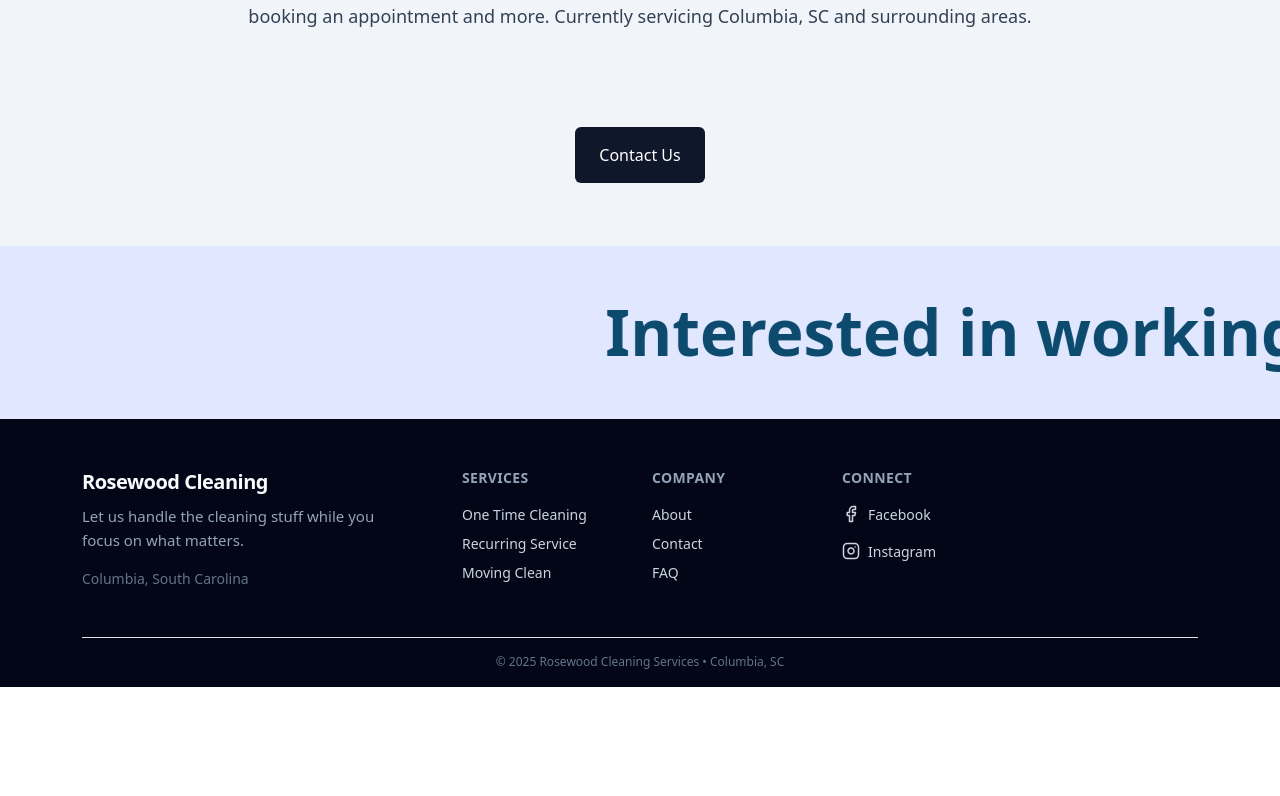
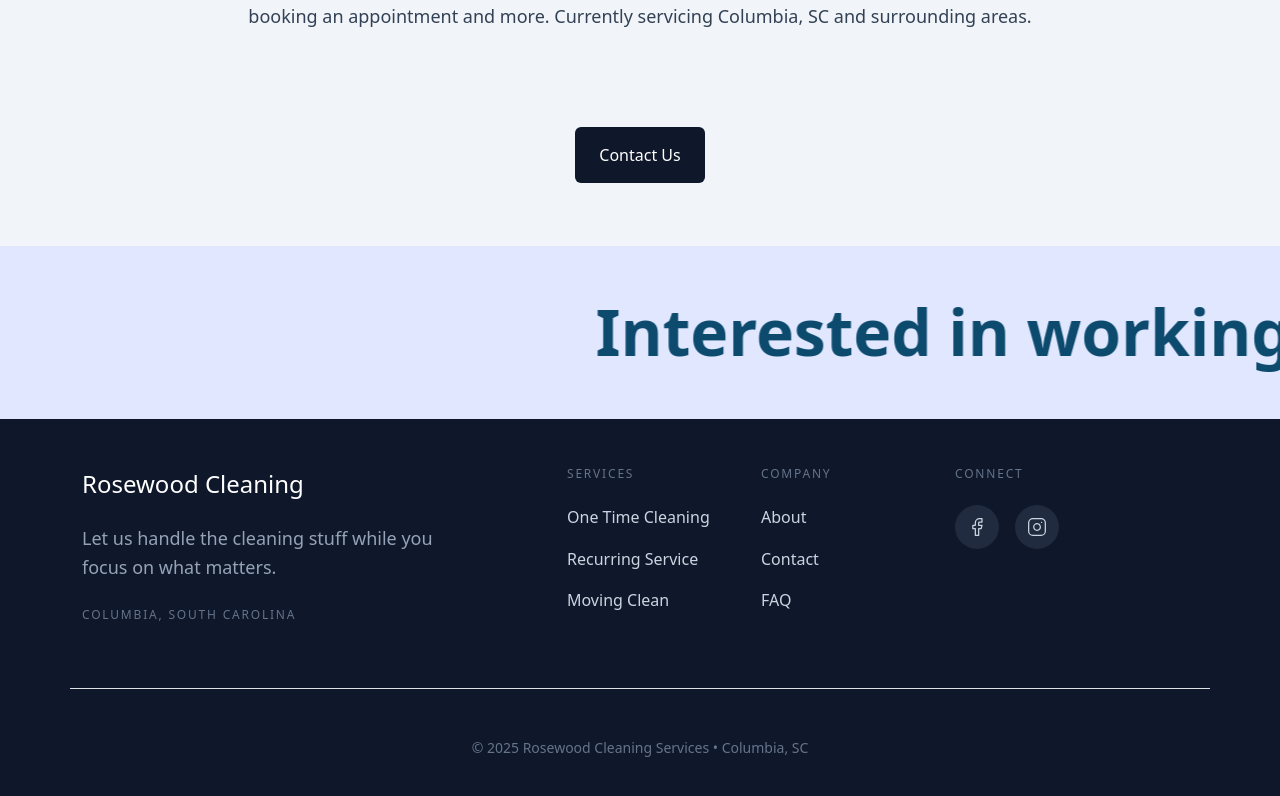
Before and after one commit to alexgoodestudio/rosewood_cleaning_service, a React (Create React App) app: page /faq in a window 1280 px wide. Shown: the part 1201-1997 px from the top of the page. Before the commit the page ends 1888 px from the top, so only its background shows below. Built offline with nearby package versions, Linux system fonts and the light colour scheme.

Commit message:
new mission and why section styling updates

```diff
--- a/src/Components/Footer.js
+++ b/src/Components/Footer.js
@@ -1,68 +1,67 @@
-import { Link } from "react-router-dom";
-import { Facebook, Instagram } from "lucide-react";
+import { useRef } from 'react';
+import { Link } from 'react-router-dom';
+import { Facebook, Instagram } from 'lucide-react';
+import { gsap } from 'gsap';
 
 function Footer() {
   const currentYear = new Date().getFullYear();
+  const socialRefs = useRef([]);
+
+  const handleSocialMove = (e, index) => {
+    const icon = socialRefs.current[index];
+    if (!icon) return;
+    const bounds = icon.getBoundingClientRect();
+    const x = e.clientX - bounds.left - bounds.width / 2;
+    const y = e.clientY - bounds.top - bounds.height / 2;
+    gsap.to(icon, { x: x * 0.3, y: y * 0.3, duration: 0.3, ease: 'power2.out' });
+  };
+
+  const handleSocialLeave = (index) => {
+    gsap.to(socialRefs.current[index], { x: 0, y: 0, duration: 0.5, ease: 'elastic.out(1, 0.5)' });
+  };
 
   return (
-    <footer className="bg-slate-950 text-slate-50">
-      <div className="container">
-        <div className=" row py-5">
-
-          <div className="footer-column col-lg-4 col-md-6 mb-4 mb-lg-0">
-            <h2 className="text-xl font-bold mb-2 text-slate-50 tracking-tight">Rosewood Cleaning</h2>
-            <p className="text-md text-slate-400 mb-3 pe-lg-4">Let us handle the cleaning stuff while you focus on what matters.</p>
-            <p className="text-sm text-slate-500 mb-0">Columbia, South Carolina</p>
+    <footer className="bg-slate-900 py-5">
+      <div className="container py-md-6">
+        <div className="row g-5 g-lg-6">
+          <div className="col-12 col-md-6 col-lg-5">
+            <Link to="/" className="d-inline-block mb-4 no-underline">
+              <h3 className="text-2xl text-white mb-0 ">Rosewood Cleaning</h3>
+            </Link>
+            <p className="text-lg text-slate-400 mb-4 pe-lg-5">Let us handle the cleaning stuff while you focus on what matters.</p>
+            <p className="text-metadata text-slate-500">Columbia, South Carolina</p>
           </div>
-
-          <div className="footer-column col-6 col-lg-2 col-md-3 mb-4 mb-lg-0">
-            <h3 className="text-sm font-semibold mb-3 text-slate-400 uppercase tracking-wide">Services</h3>
-            <nav className="d-flex flex-column gap-2">
-              <Link to="/onetime" className="text-sm text-slate-300 text-decoration-none transition-all hover:text-slate-50 hover:translate-x-1">One Time Cleaning</Link>
-              <Link to="/recurring" className="text-sm text-slate-300 text-decoration-none transition-all hover:text-slate-50 hover:translate-x-1">Recurring Service</Link>
-              <Link to="/moving" className="text-sm text-slate-300 text-decoration-none transition-all hover:text-slate-50 hover:translate-x-1">Moving Clean</Link>
+          <div className="col-6 col-md-3 col-lg-2">
+            <h4 className="text-metadata text-slate-500 mb-4">Services</h4>
+            <nav className="d-flex flex-column gap-3">
+              <Link to="/services/one-time" className="text-base text-slate-300 footer-link">One Time Cleaning</Link>
+              <Link to="/services/recurring" className="text-base text-slate-300 footer-link">Recurring Service</Link>
+              <Link to="/services/moving" className="text-base text-slate-300 footer-link">Moving Clean</Link>
             </nav>
           </div>
-
-          <div className="footer-column col-6 col-lg-2 col-md-3 mb-4 mb-lg-0">
-            <h3 className="text-sm font-semibold mb-3 text-slate-400 uppercase tracking-wide">Company</h3>
-            <nav className="d-flex flex-column gap-2">
-              <Link to="/about" className="text-sm text-slate-300 text-decoration-none transition-all hover:text-slate-50 hover:translate-x-1">About</Link>
-              <Link to="/contact" className="text-sm text-slate-300 text-decoration-none transition-all hover:text-slate-50 hover:translate-x-1">Contact</Link>
-              <Link to="/faq" className="text-sm text-slate-300 text-decoration-none transition-all hover:text-slate-50 hover:translate-x-1">FAQ</Link>
+          <div className="col-6 col-md-3 col-lg-2">
+            <h4 className="text-metadata text-slate-500 mb-4">Company</h4>
+            <nav className="d-flex flex-column gap-3">
+              <Link to="/about" className="text-base text-slate-300 footer-link">About</Link>
+              <Link to="/contact" className="text-base text-slate-300 footer-link">Contact</Link>
+              <Link to="/faq" className="text-base text-slate-300 footer-link">FAQ</Link>
             </nav>
           </div>
-
-          <div className="footer-column col-lg-4 col-md-12">
-            <h3 className="text-sm font-semibold mb-3 text-slate-400 uppercase tracking-wide">Connect</h3>
-            <div className="d-flex flex-column gap-3">
-              <a
-                href="https://maderight.studio/"
-                target="_blank"
-                rel="noopener noreferrer"
-                className="text-sm text-slate-300 text-decoration-none transition-all hover:text-slate-50 d-flex align-items-center gap-2"
-              >
-                <Facebook size={18} />
-                <span>Facebook</span>
+          <div className="col-12 col-lg-3">
+            <h4 className="text-metadata text-slate-500 mb-4">Connect</h4>
+            <div className="d-flex gap-3">
+              <a ref={(el) => (socialRefs.current[0] = el)} href="https://facebook.com/rosewoodcleaning" target="_blank" rel="noopener noreferrer" className="social-icon-dark" onMouseMove={(e) => handleSocialMove(e, 0)} onMouseLeave={() => handleSocialLeave(0)} aria-label="Visit us on Facebook">
+                <Facebook size={20} className="text-slate-300" strokeWidth={1.5} />
               </a>
-              <a
-                href="https://maderight.studio/"
-                target="_blank"
-                rel="noopener noreferrer"
-                className="text-sm text-slate-300 text-decoration-none transition-all hover:text-slate-50 d-flex align-items-center gap-2"
-              >
-                <Instagram size={18} />
-                <span>Instagram</span>
+              <a ref={(el) => (socialRefs.current[1] = el)} href="https://instagram.com/rosewoodcleaning" target="_blank" rel="noopener noreferrer" className="social-icon-dark" onMouseMove={(e) => handleSocialMove(e, 1)} onMouseLeave={() => handleSocialLeave(1)} aria-label="Visit us on Instagram">
+                <Instagram size={20} className="text-slate-300" strokeWidth={1.5} />
               </a>
             </div>
           </div>
         </div>
-
-        <div className="border-top border-slate-800 py-3">
-          <div className="row align-items-center">
-            <div className="col-md-12 text-center  mb-2 mb-md-0">
-              <p className="text-xs text-slate-500 mb-0">© {currentYear} Rosewood Cleaning Services • Columbia, SC</p>
-            </div>
+        <div className="row mt-5 mt-md-6 pt-5 pt-md-6 border-top border-slate-800">
+          <div className="col-12">
+            <p className="text-sm text-slate-500 mb-0 text-center">© {currentYear} Rosewood Cleaning Services • Columbia, SC</p>
           </div>
         </div>
       </div>
--- a/src/Components/Home.js
+++ b/src/Components/Home.js
@@ -2,9 +2,8 @@ import Opener from "./Opener";
 import ReviewMarquee from "./ReviewMarquee";
 import Why from "./Why"
 import Mission from "./Mission";
-
 import ServicesNew from "./ServicesNew";
-import WaveBorder from "./Wave";
+// import WaveBorder from "./Wave";
 
 
 
@@ -16,7 +15,7 @@ function Home(){
             <ReviewMarquee/>
             <Mission/>
             <ServicesNew/>
-            <WaveBorder/>
+            {/* <WaveBorder/> */}
             <Why/>
 
         </div>
--- a/src/Components/Mission.js
+++ b/src/Components/Mission.js
@@ -131,7 +131,7 @@ function Mission() {
                 <div className="mission-cards-container">
 
                   {/* Card 1: Products */}
-                  <div className="mission-card bg-white rounded">
+                  <div className="mission-card  bg-white rounded">
                     <p className="text-metadata text-slate-500 mb-2">
                       What We Use
                     </p>
@@ -143,7 +143,7 @@ function Mission() {
                   </div>
 
                   {/* Card 2: Service area */}
-                  <div className="mission-card bg-stone-100 rounded">
+                  <div className="mission-card  bg-stone-100 rounded">
                     <p className="text-metadata text-slate-500 mb-2">
                       Where We Work
                     </p>
@@ -155,7 +155,7 @@ function Mission() {
                   </div>
 
                   {/* Card 3: Target client */}
-                  <div className="mission-card bg-white rounded">
+                  <div className="mission-card  bg-white rounded">
                     <p className="text-metadata text-slate-500 mb-2">
                       Who Hires Us
                     </p>
@@ -168,13 +168,13 @@ function Mission() {
                   </div>
 
                   {/* Card 4: Honest limitations */}
-                  <div className="mission-card bg-stone-50 rounded border border-stone-200">
+                  <div className="mission-card  bg-stone-50 rounded border border-stone-200">
                     <p className="text-metadata text-slate-500 mb-2">
                       What We Don't Do
                     </p>
                     <p className="mission-card-text-small text-slate-600">
-                      Last-minute requests. We're a two-person operation scheduling
-                      3 weeks out—this isn't TaskRabbit.
+                      Last-minute requests. We're a two-person team scheduling
+                      2 to 3 weeks out. Keep up with us on Instagram for additional openings.
                     </p>
                   </div>
 
--- a/src/Components/ServicesNew.js
+++ b/src/Components/ServicesNew.js
@@ -236,7 +236,7 @@ function ServicesNew() {
   }, []);
 
   return (
-    <section ref={sectionRef} className="bg-white">
+    <section ref={sectionRef} className="bg-white mb-5">
       <div className="container py-5">
         <div className="row mb-5">
           <div className="col-lg-8">
--- a/src/Components/Wave.js
+++ b/src/Components/Wave.js
@@ -63,14 +63,14 @@ function WaveBorder() {
   }, []);
 
   return (
-    <section className="wave-border-section bg-slate-50 text-slate-900">
+    <section className="wave-border-section bg-slate-100 text-slate-900">
       <div className="container-fluid p-0">
         <div className="row g-0">
           <div className="col-12">
             <div className="wave-border-hero position-relative d-flex align-items-center justify-content-center overflow-hidden">
               <h1
                 ref={textRef}
-                className="text-4xl md:text-4xl fw-semibold px-4 text-center"
+                className="text-3xl fw-semibold px-4 text-center"
               >
                 {phrases[currentIndex]}
               </h1>
--- a/src/Components/Why.js
+++ b/src/Components/Why.js
@@ -1,4 +1,4 @@
-import { useRef } from "react";
+import { useRef, useState } from "react";
 import { gsap } from "gsap";
 import { ScrollTrigger } from "gsap/ScrollTrigger";
 import { useGSAP } from "@gsap/react";
@@ -15,6 +15,14 @@ const MOTION = {
   story: 1.2
 };
 
+const phrases = [
+  // "Why Choose Us",
+  "We handle the cleaning",
+  "You handle everything else",
+  "Clean homes, clear minds",
+  "Done right, every time"
+];
+
 function Why() {
   const containerRef = useRef(null);
   const metadataRef = useRef(null);
@@ -23,7 +31,7 @@ function Why() {
   const imageContainerRef = useRef(null);
   const image1Ref = useRef(null);
   const image2Ref = useRef(null);
-
+  const [currentIndex, setCurrentIndex] = useState(0);
 
   const prefersReducedMotion = window.matchMedia('(prefers-reduced-motion: reduce)').matches;
 
@@ -31,7 +39,11 @@ function Why() {
     if (prefersReducedMotion) {
       gsap.set([metadataRef.current, headingRef.current, paragraphRef.current], { opacity: 1 });
       gsap.set(image2Ref.current, { x: "0%" });
-      return;
+
+      const interval = setInterval(() => {
+        setCurrentIndex((prev) => (prev + 1) % phrases.length);
+      }, 3200);
+      return () => clearInterval(interval);
     }
 
     gsap.set(image2Ref.current, { x: "100%", rotation: 0 });
@@ -70,11 +82,34 @@ function Why() {
       start: "top 80%",
       onEnter: () => {
         gsap.from(headingRef.current, {
-          y: 40,
+          x: 100,
           opacity: 0,
-          duration: MOTION.slow,
-          ease: 'power3.out'
+          duration: MOTION.smooth,
+          ease: "power2.out"
         });
+
+        const interval = setInterval(() => {
+          gsap.to(headingRef.current, {
+            x: -100,
+            opacity: 0,
+            duration: MOTION.smooth,
+            ease: "power2.in",
+            onComplete: () => {
+              setCurrentIndex((prev) => (prev + 1) % phrases.length);
+              gsap.fromTo(headingRef.current,
+                { x: 100, opacity: 0 },
+                {
+                  x: 0,
+                  opacity: 1,
+                  duration: MOTION.smooth,
+                  ease: "power2.out"
+                }
+              );
+            }
+          });
+        }, 4200);
+
+        return () => clearInterval(interval);
       },
       once: true,
     });
@@ -94,12 +129,10 @@ function Why() {
       once: true,
     });
 
-
-
   }, { scope: containerRef });
 
   return (
-    <section ref={containerRef} className="py-5 py-md-6">
+    <section ref={containerRef} className="py-5 py-md-6 mb-5 mt-5">
       <div className="container">
         <div className="row align-items-center">
 
@@ -112,8 +145,8 @@ function Why() {
               >
                 Columbia, SC · Locally Owned
               </p>
-              <h2 ref={headingRef} className="text-5xl text-slate-900 mb-4">
-                Why Choose Us
+              <h2 ref={headingRef} className="text-4xl text-slate-900 mb-4">
+                {phrases[currentIndex]}
               </h2>
             </div>
 
@@ -132,37 +165,34 @@ function Why() {
               </p>
             </div>
 
-            <div  className="d-flex gap-2 flex-wrap mb-5">
+            <div className="d-flex gap-2 flex-wrap mb-5">
               <span className="community-badge badge bg-slate-800 text-white border border-slate-600 px-4 py-2 !opacity-100" style={{ borderRadius: '2rem', cursor: 'default' }}>
-                Local
+                Child Safe Products
+              </span>
+              <span className="community-badge badge bg-slate-800 text-white border border-slate-600 px-4 py-2 !opacity-100" style={{ borderRadius: '2rem', cursor: 'default' }}>
+                Community Focused
               </span>
               <span className="community-badge badge bg-slate-800 text-white border border-slate-600 px-4 py-2 !opacity-100" style={{ borderRadius: '2rem', cursor: 'default' }}>
                 Small Business
               </span>
-              <span className="community-badge badge bg-slate-800 text-white border border-slate-600 px-4 py-2 !opacity-100" style={{ borderRadius: '2rem', cursor: 'default' }}>
-                Pet-Safe Products
-              </span>
-              <span className="community-badge badge bg-slate-800 text-white border border-slate-600 px-4 py-2 !opacity-100" style={{ borderRadius: '2rem', cursor: 'default' }}>
-                Community Focused
-              </span>
             </div>
 
             <div className="row gx-4 gy-4">
-              <div className="col-6 col-md-4">
+              <div className="col-4 col-md-4 col-lg-3">
                 <div className="stat-item">
-                  <div className="text-2xl text-slate-900 mb-1">500+</div>
+                  <div className="text-xl text-slate-900 mb-1">500+</div>
                   <div className="text-sm text-slate-600">Homes Served</div>
                 </div>
               </div>
-              <div className="col-6 col-md-4">
+              <div className="col-4 col-md-4 col-lg-3">
                 <div className="stat-item">
-                  <div className="text-2xl text-slate-900 mb-1">5 Years</div>
+                  <div className="text-xl text-slate-900 mb-1">5 Years</div>
                   <div className="text-sm text-slate-600">In Columbia</div>
                 </div>
               </div>
-              <div className="col-6 col-md-4">
+              <div className="col-4 col-md-4 col-lg-3">
                 <div className="stat-item">
-                  <div className="text-2xl text-slate-900 mb-1">4.9★</div>
+                  <div className="text-xl text-slate-900 mb-1">4.9★</div>
                   <div className="text-sm text-slate-600">Average Rating</div>
                 </div>
               </div>
@@ -173,7 +203,6 @@ function Why() {
             <div
               ref={imageContainerRef}
               className="position-relative w-100 image-square mx-auto overflow-hidden rounded"
-
             >
               <img
                 ref={image1Ref}
--- a/src/Style.css
+++ b/src/Style.css
@@ -750,21 +750,48 @@
   box-shadow: 0 10px 30px rgba(0,0,0,0.08);
 }
 
-/* Footer hover transforms */
-.footer-column a {
-  display: inline-block;
-  transition: transform 0.3s ease, color 0.3s ease;
+/* Footer Link Interactions - Dark Theme */
+.footer-link {
+  text-decoration: none;
+  transition: color 0.3s ease;
+  position: relative;
 }
 
-.footer-column a:hover {
-  transform: translateX(4px);
+.footer-link:hover {
+  color: rgb(248, 250, 252);
 }
 
-/* Reduced motion support */
-@media (prefers-reduced-motion: reduce) {
-  .footer-column a:hover {
-    transform: none;
-  }
+.footer-link::after {
+  content: '';
+  position: absolute;
+  bottom: -2px;
+  left: 0;
+  width: 0;
+  height: 1px;
+  background-color: rgb(148, 163, 184);
+  transition: width 0.3s ease;
+}
+
+.footer-link:hover::after {
+  width: 100%;
+}
+
+/* Social Icon Container - Dark Theme */
+.social-icon-dark {
+  display: inline-flex;
+  align-items: center;
+  justify-content: center;
+  width: 44px;
+  height: 44px;
+  background-color: rgba(51, 65, 85, 0.5);
+  border-radius: 50%;
+  text-decoration: none;
+  transition: background-color 0.3s ease;
+  will-change: transform;
+}
+
+.social-icon-dark:hover {
+  background-color: rgba(71, 85, 105, 0.7);
 }
 /* ------------------------------    RESPONSIVE SCALING --------------------------------*/
 .vh-25 {
```
